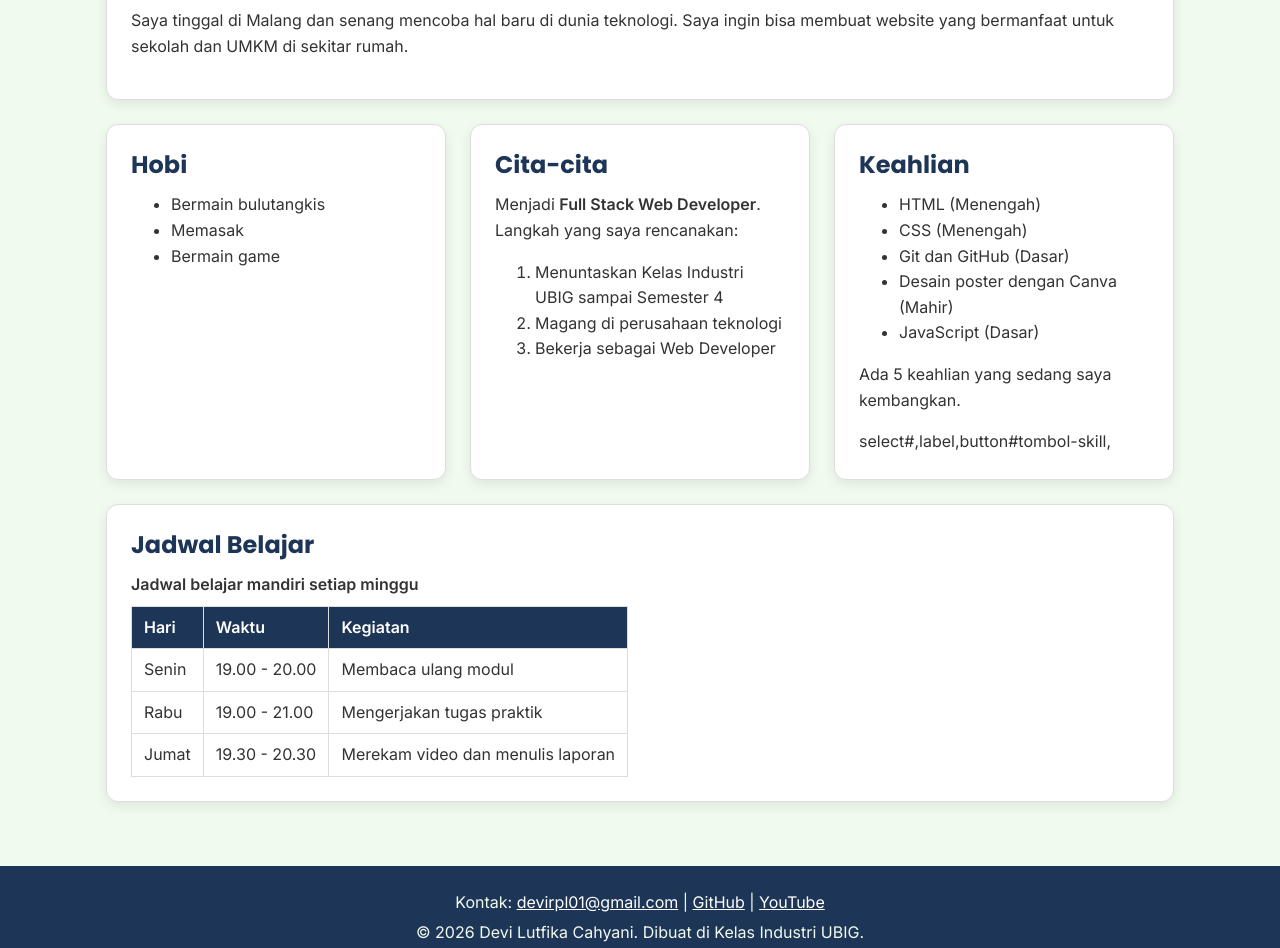
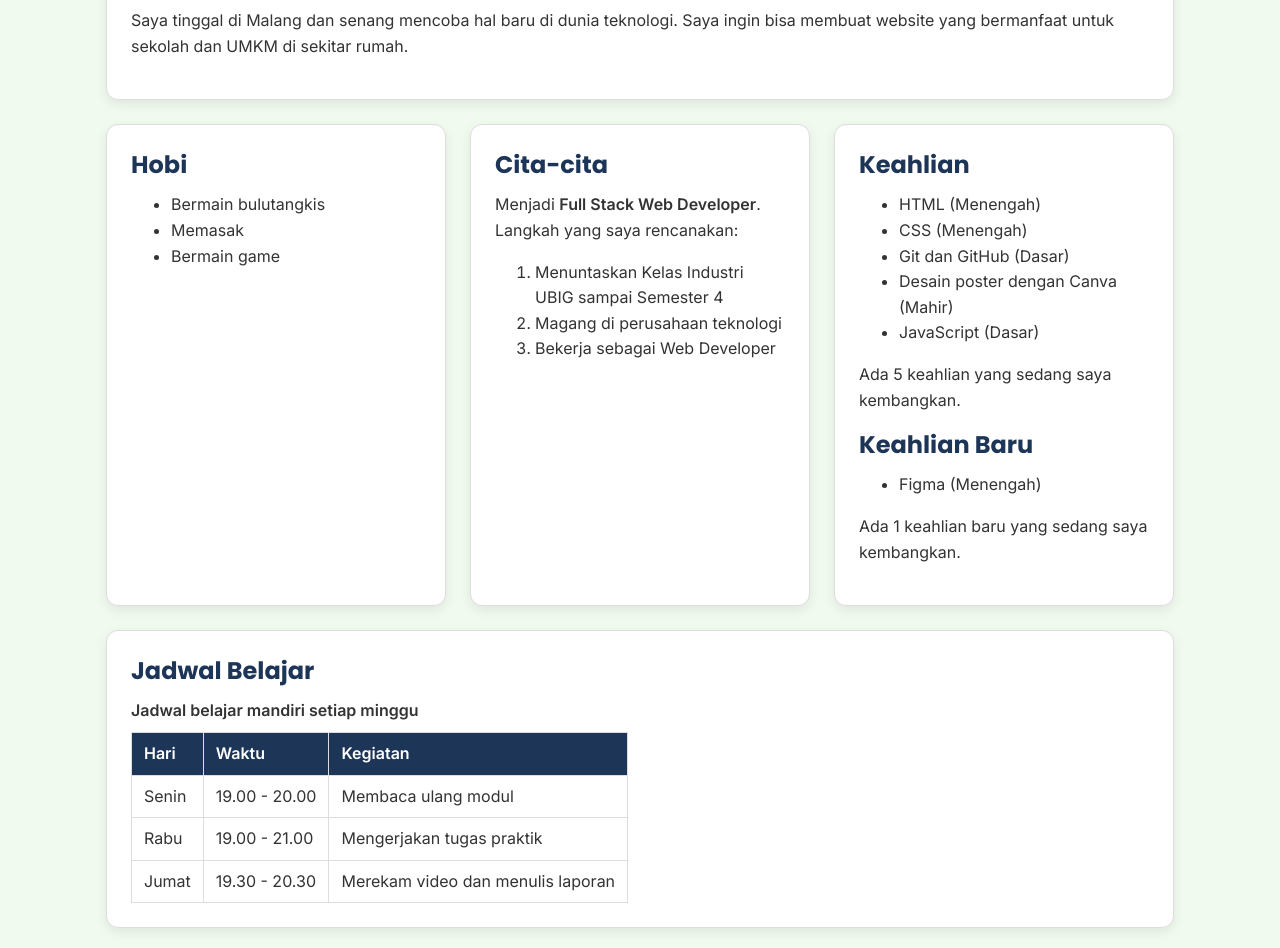
Before and after one commit to devirpl/tugas-portofolio-devilutfikacahyani, a plain HTML site: page tugas_rumah/index.html in a window 1280 px wide. Shown: the part 491-1439 px from the top of the page. Drawn offline with Linux system fonts and the light colour scheme.

Commit message:
fix: memperbaiki penghitung karakter, teks Keahlian Baru, dan Kalkulator

```diff
--- a/tugas_rumah/index.html
+++ b/tugas_rumah/index.html
@@ -83,9 +83,12 @@
           <h2>Keahlian</h2>
           <ul id="daftar-skill"></ul>
           <p id="jumlah-skill"></p>
-          <div.tambah-skill, input#skill-baru></div.tambah-skill>
-          select#,label,button#tombol-skill,
-          <p#pesan-skill></p#pesan-skill>
+
+          <h2>Keahlian Baru</h2>
+          <ul>
+            <li>Figma (Menengah)</li>
+          </ul>
+          <p>Ada 1 keahlian baru yang sedang saya kembangkan.</p>
         </section>
       </div>
 
```
Also changed, not shown: tugas_rumah/kalkulator.html (+1 -1 lines), tugas_rumah/kontak.html (+1 -1 lines).
